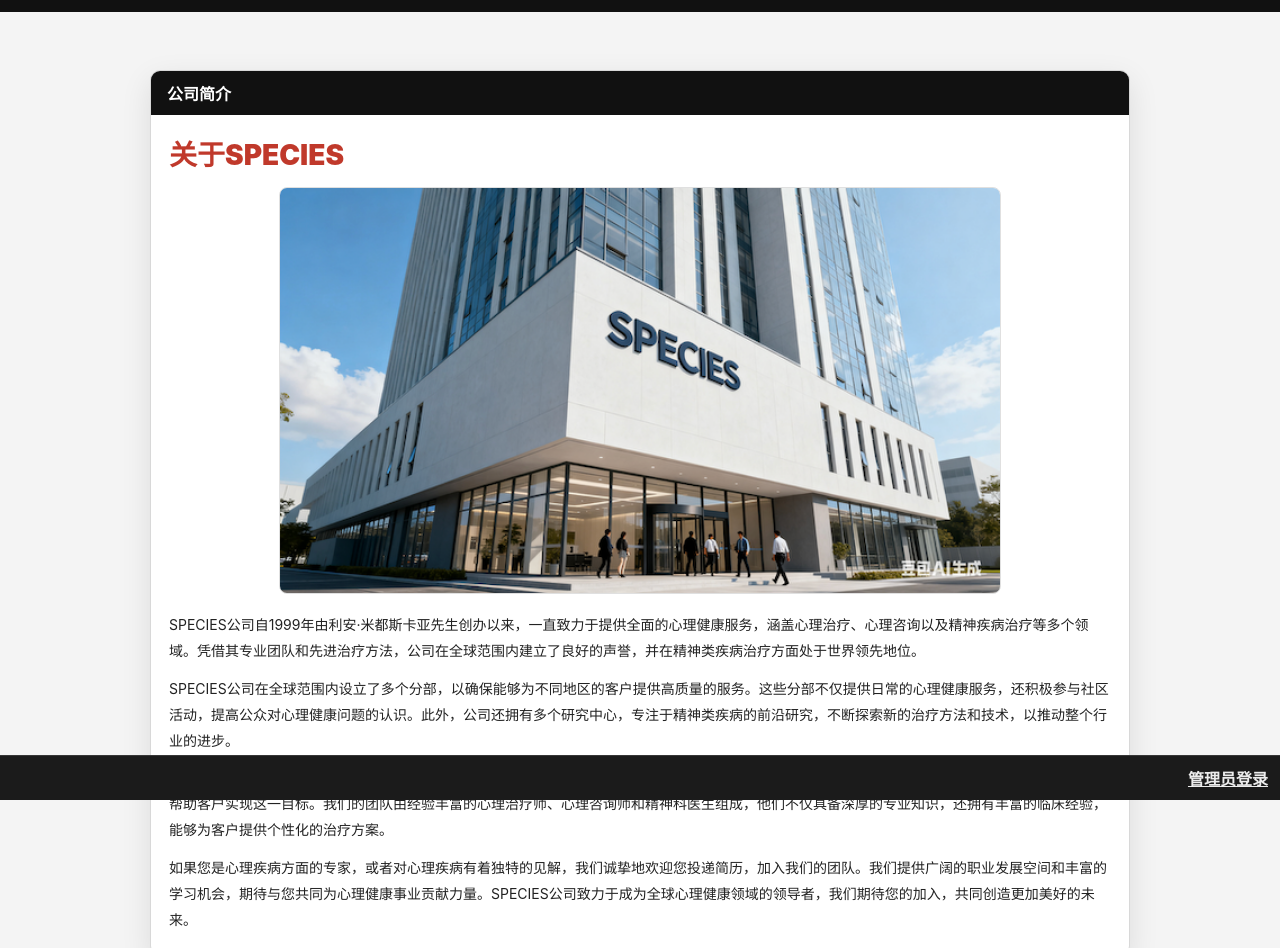
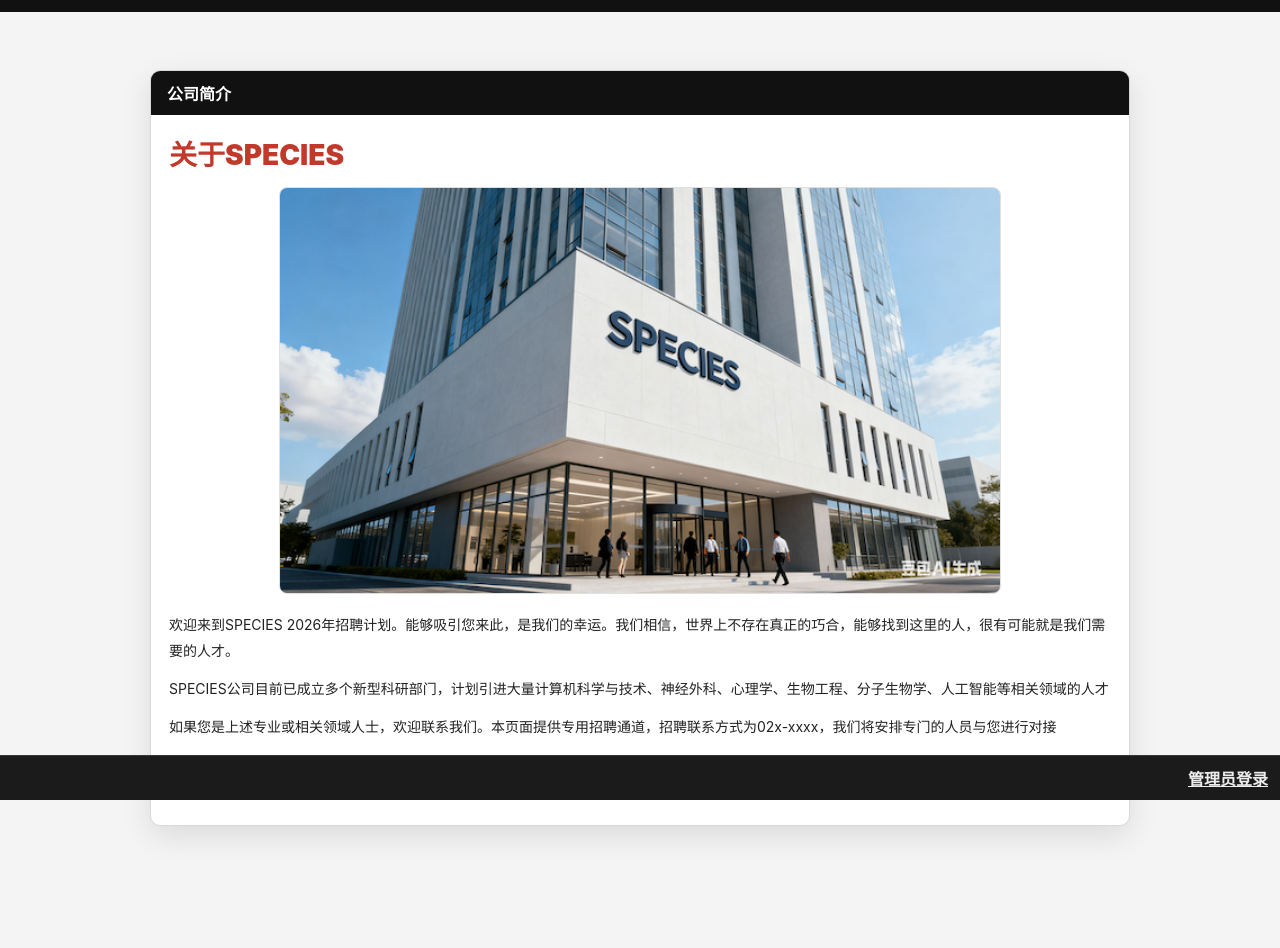
Before and after one commit to cuberJ/cuberJ.github.io, a plain HTML site: page species_for_handover.html in a window 1280 px wide. Shown: the top 948 px of the page. After the commit the page ends 916 px from the top, so only its background shows below. Drawn offline with Linux system fonts and the light colour scheme.

Commit message:
文案替换

```diff
--- a/species_for_handover.html
+++ b/species_for_handover.html
@@ -55,10 +55,10 @@
                 <div class="hero">
                     <img src="../picture/SPECIES公司简介.png" alt="SPECIES">
                 </div>
-            <p class="p">SPECIES公司自1999年由利安·米都斯卡亚先生创办以来，一直致力于提供全面的心理健康服务，涵盖心理治疗、心理咨询以及精神疾病治疗等多个领域。凭借其专业团队和先进治疗方法，公司在全球范围内建立了良好的声誉，并在精神类疾病治疗方面处于世界领先地位。</p>
-            <p class="p">SPECIES公司在全球范围内设立了多个分部，以确保能够为不同地区的客户提供高质量的服务。这些分部不仅提供日常的心理健康服务，还积极参与社区活动，提高公众对心理健康问题的认识。此外，公司还拥有多个研究中心，专注于精神类疾病的前沿研究，不断探索新的治疗方法和技术，以推动整个行业的进步。</p>
-            <p class="p">帮助客户拥有平和、健康、积极的心态，是我们公司一贯的追求。我们相信，每个人都有权利享受心理健康，而我们的任务就是通过专业的服务和支持，帮助客户实现这一目标。我们的团队由经验丰富的心理治疗师、心理咨询师和精神科医生组成，他们不仅具备深厚的专业知识，还拥有丰富的临床经验，能够为客户提供个性化的治疗方案。</p>
-            <p class="p">如果您是心理疾病方面的专家，或者对心理疾病有着独特的见解，我们诚挚地欢迎您投递简历，加入我们的团队。我们提供广阔的职业发展空间和丰富的学习机会，期待与您共同为心理健康事业贡献力量。SPECIES公司致力于成为全球心理健康领域的领导者，我们期待您的加入，共同创造更加美好的未来。</p>
+            <p class="p">欢迎来到SPECIES 2026年招聘计划。能够吸引您来此，是我们的幸运。我们相信，世界上不存在真正的巧合，能够找到这里的人，很有可能就是我们需要的人才。</p>
+            <p class="p">SPECIES公司目前已成立多个新型科研部门，计划引进大量计算机科学与技术、神经外科、心理学、生物工程、分子生物学、人工智能等相关领域的人才</p>
+            <p class="p">如果您是上述专业或相关领域人士，欢迎联系我们。本页面提供专用招聘通道，招聘联系方式为02x-xxxx，我们将安排专门的人员与您进行对接</p>
+            <p class="p">我们诚挚地欢迎您投递简历，加入我们的团队。我们提供广阔的职业发展空间和丰富的学习机会，期待与您共同为心理健康事业贡献力量。SPECIES公司致力于成为全球心理健康领域的领导者，我们期待您的加入，共同创造更加美好的未来。</p>
             </div>
         </div>
     </div>
```
